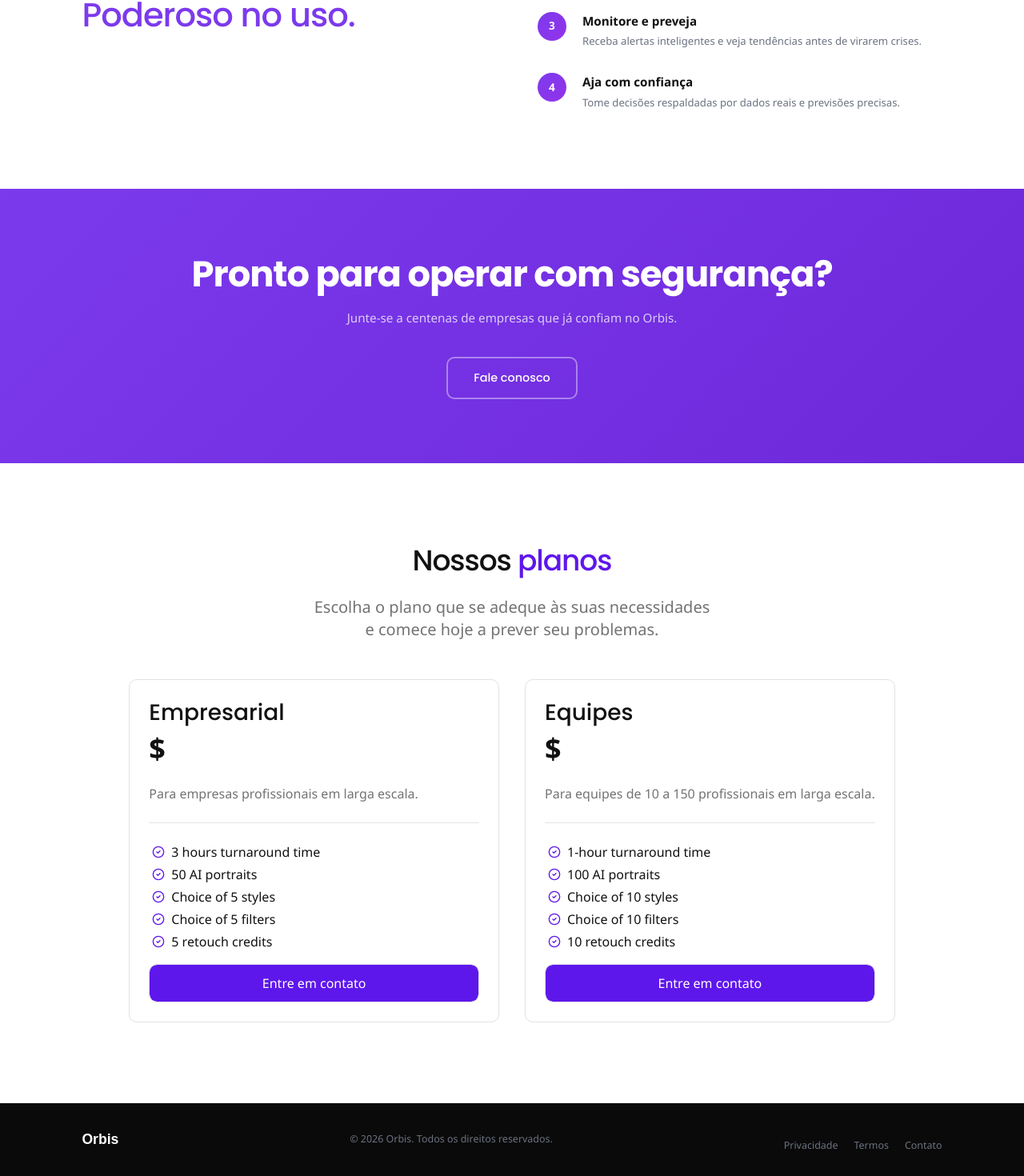
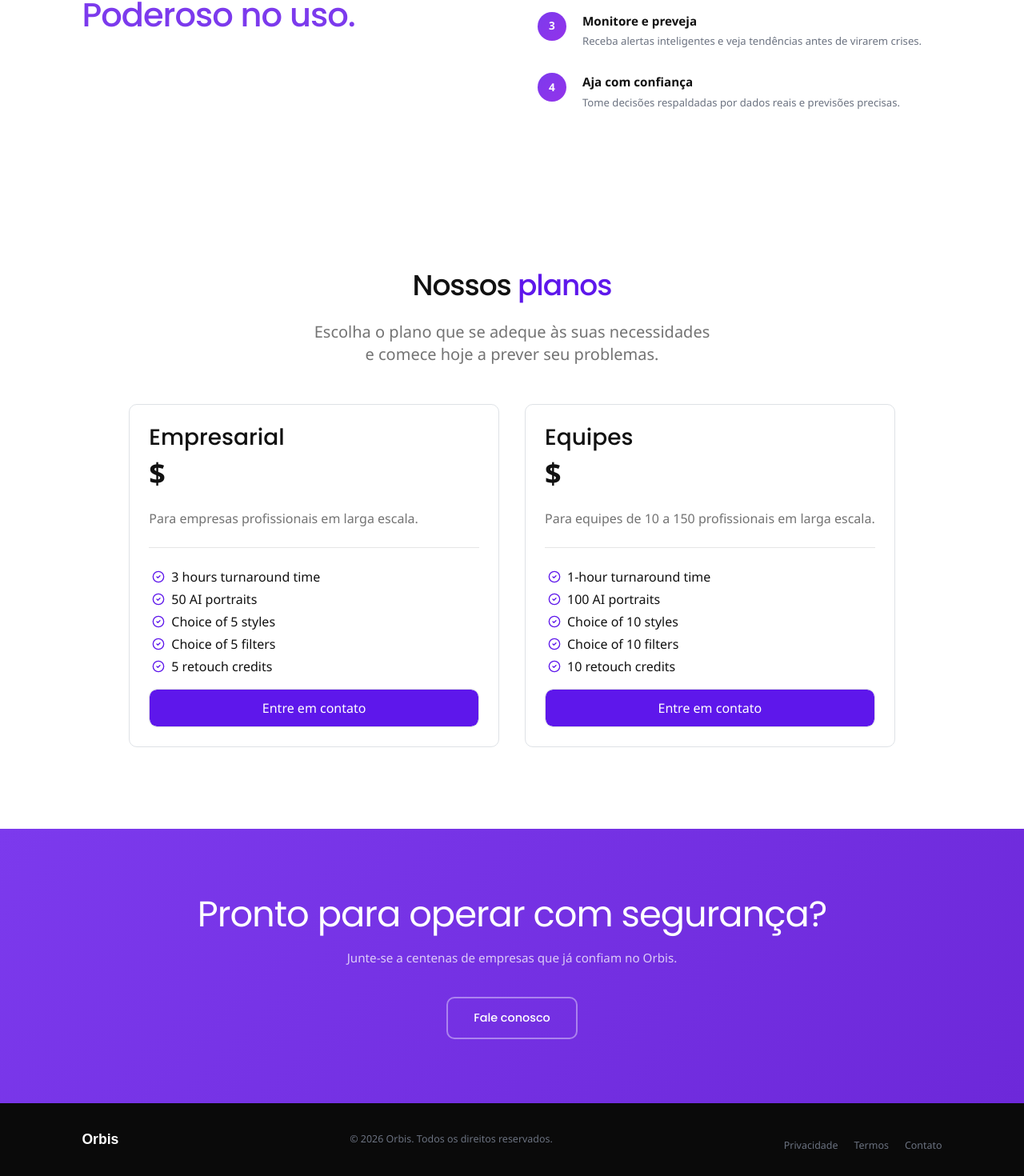
Before and after one commit to Henrique-Fiorotti/orbis, a Next.js app: page / in a window 1280 px wide. Shown: the part 2665-4135 px from the top of the page at 80% size. Built offline with nearby package versions, Linux system fonts and the light colour scheme.

Commit message:
Making some changes in hierarchy of page

```diff
--- a/app/page.jsx
+++ b/app/page.jsx
@@ -699,6 +699,8 @@ export default function HomePage() {
         </div>
       </section>
 
+      <Pricing />
+
       {/* ══ CTA FINAL ══ */}
       <section
         style={{
@@ -711,7 +713,7 @@ export default function HomePage() {
           style={{
             fontFamily: "'Poppins', sans-serif",
             fontSize: "clamp(1.8rem, 3.5vw, 2.8rem)",
-            fontWeight: 800,
+            fontWeight: 200,
             color: "#fff",
             letterSpacing: "-1px",
             marginBottom: "16px",
@@ -764,7 +766,6 @@ export default function HomePage() {
         </div>
       </section>
 
-      <Pricing />
       {/* ══ FOOTER ══ */}
       <footer
         style={{
```
